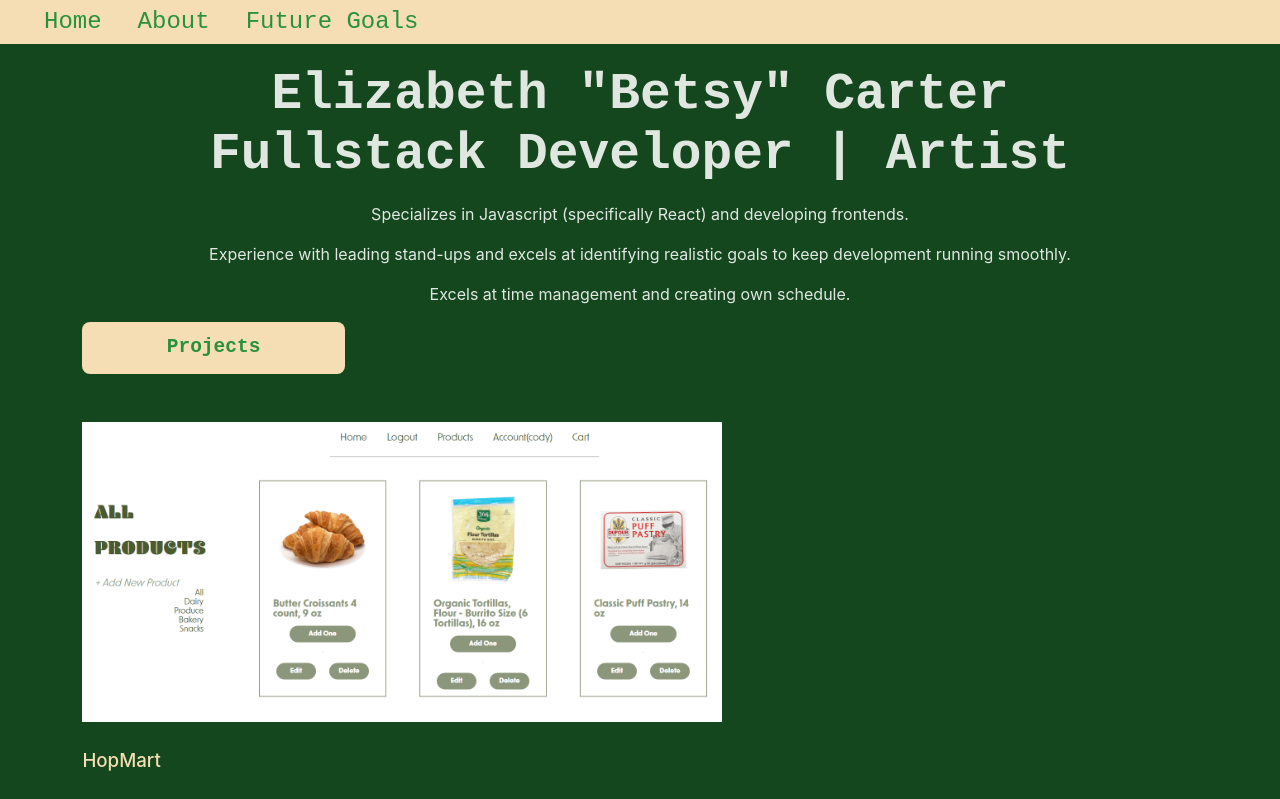
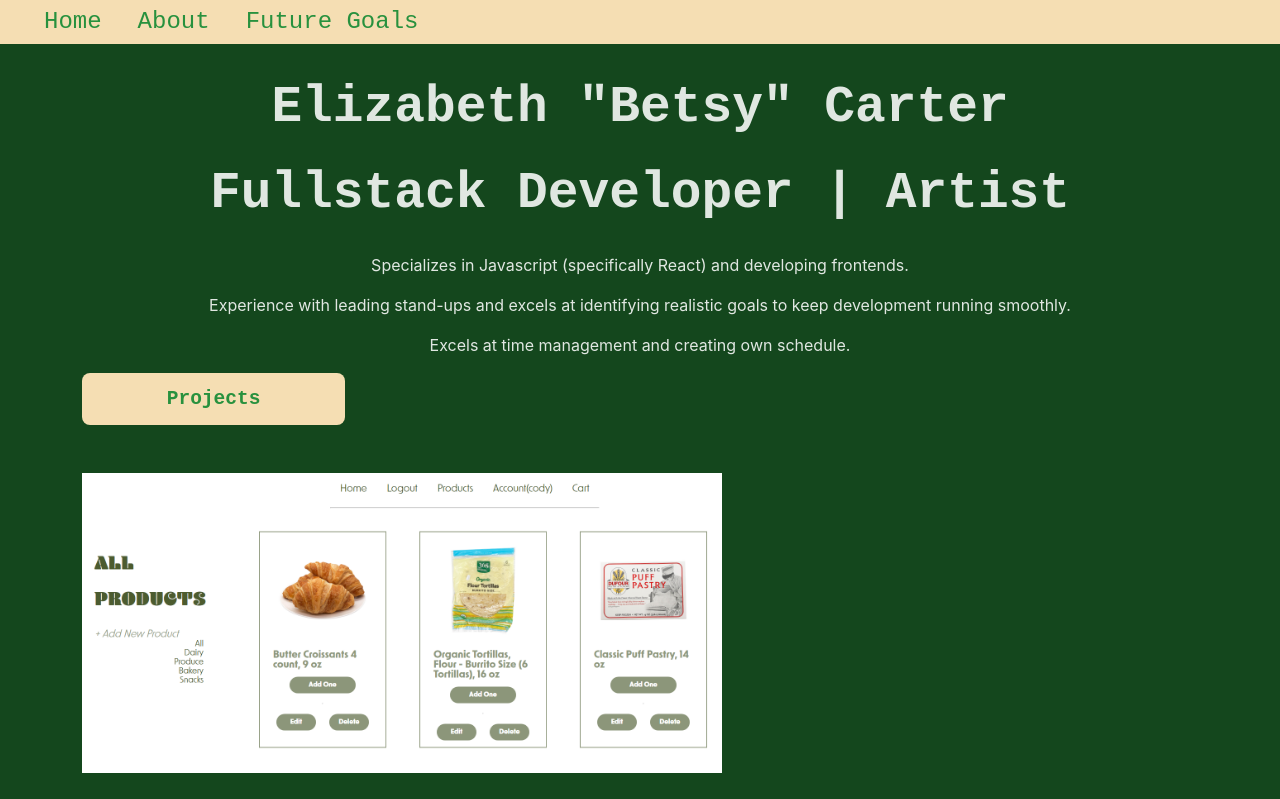
Before and after one commit to betsymariecarter/betsy-coding-portfolio, a JavaScript app: page / in a window 1280 px wide. Shown: the top 799 px of the page. Built offline with nearby package versions, Linux system fonts and the light colour scheme; the HTML template or start-up script is replaced by a standard one.

Commit message:
fixed header overlap

```diff
--- a/src/index.css
+++ b/src/index.css
@@ -36,7 +36,7 @@ body {
 
 h1 {
   font-size: 3.2em;
-  line-height: 0.5;
+  line-height: 1;
   font-family: 'Abril Fatface', serif;
 }
 
@@ -200,4 +200,5 @@ color: #dfe6a8;
   .website img {
     width: 100%;
   }
+
 }
```
